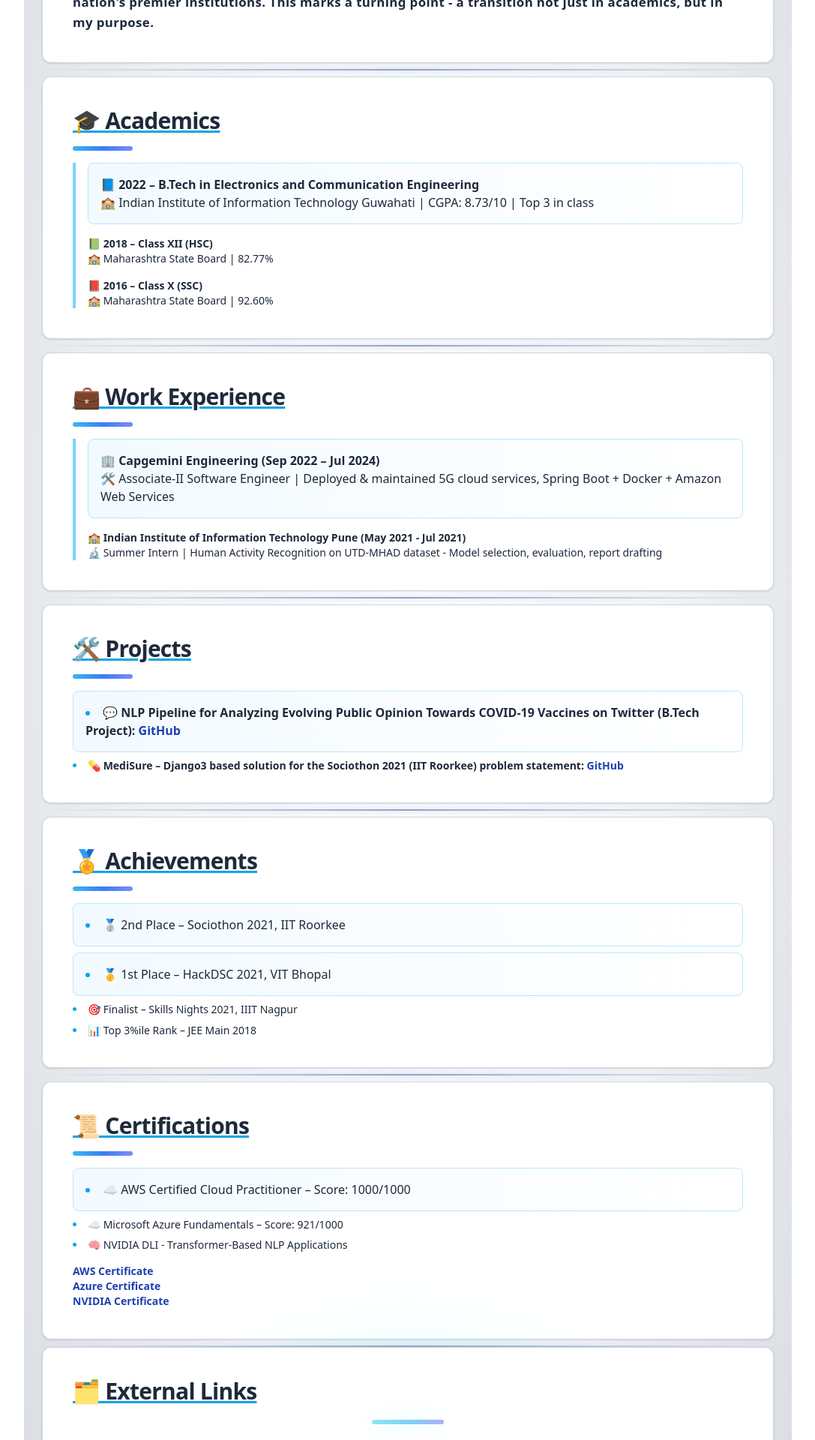
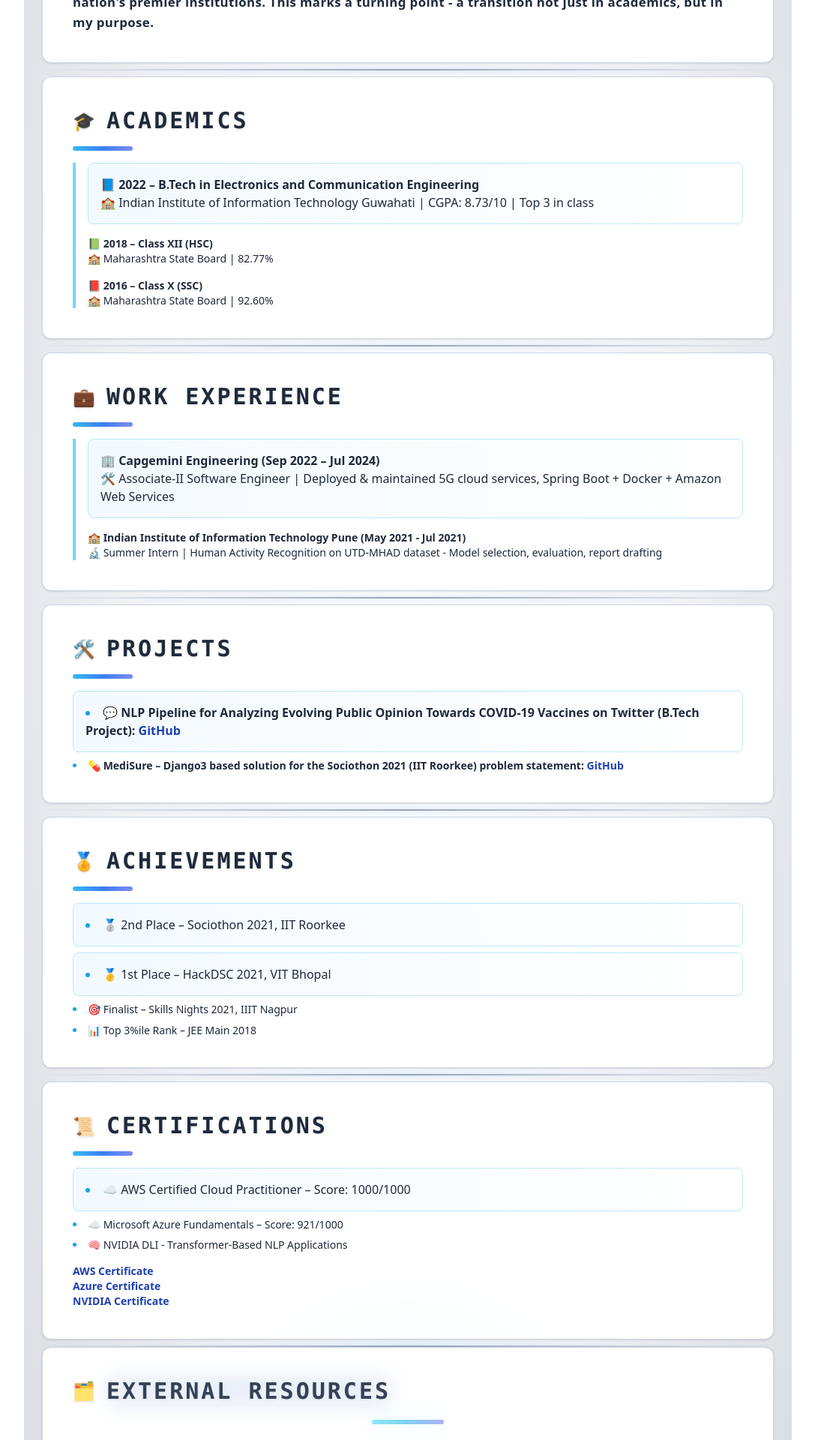
Before and after one commit to iamajitsingh/PortfolioWebsite, a React (Vite) app: page / in a window 1280 px wide. Shown: the part 880-2800 px from the top of the page at 75% size, without its empty margins (96-1183 px from the left). Built offline with nearby package versions, Linux system fonts and the light colour scheme.

Commit message:
Updated styles (glowing themes, fixed visual bugs: external resources and navbar tracking

```diff
--- a/src/components/AjitPortfolio.jsx
+++ b/src/components/AjitPortfolio.jsx
@@ -32,7 +32,7 @@
   }, []);
 
   useEffect(() => {
-    const sections = document.querySelectorAll("main > div[id]");
+    const sections = document.querySelectorAll("main [id]");
     const observer = new IntersectionObserver(
       (entries) => {
         entries.forEach((entry) => {
@@ -297,7 +297,11 @@
   ${card}
 `}>
 <CardContent className={`p-8 sm:p-10 space-y-4 ${text}`}>
-          <h2 className={`text-3xl font-semibold mb-2 underline ${underline} drop-shadow-sm tracking-tight`}>🧑‍💻 About Me</h2>
+
+          <h2 className={`text-3xl font-bold tracking-widest text-slate-800 dark:text-yellow-200 drop-shadow dark:drop-shadow-[0_0_8px_rgba(255,255,180,0.4)] flex items-center gap-3`}>
+  <span className="text-2xl">🧑‍💻</span>
+  <span className="uppercase font-mono">   About Me</span>
+</h2>
           <div className="w-20 h-[6px] rounded-full mt-1 mb-4 shadow-inner
   bg-gradient-to-r from-sky-400 via-blue-500 to-indigo-400
   dark:from-yellow-300 dark:via-orange-400 dark:to-pink-500">
@@ -334,7 +338,10 @@
   ${card}
 `}><CardContent className={`p-8 sm:p-10 space-y-4 ${text}`}>
 
-            <h2 className={`text-3xl font-semibold mb-2 underline ${underline} drop-shadow-sm tracking-tight`}>🎓 Academics</h2>
+            <h2 className={`text-3xl font-bold tracking-widest text-slate-800 dark:text-yellow-200 drop-shadow dark:drop-shadow-[0_0_8px_rgba(255,255,180,0.4)] flex items-center gap-3`}>
+  <span className="text-2xl">🎓</span>
+  <span className="uppercase font-mono">  Academics</span>
+</h2>
             <div className="w-20 h-[6px] rounded-full mt-1 mb-4 shadow-inner
   bg-gradient-to-r from-sky-400 via-blue-500 to-indigo-400
   dark:from-yellow-300 dark:via-orange-400 dark:to-pink-500">
@@ -381,7 +388,11 @@
 `}><CardContent className={`p-8 sm:p-10 space-y-4 ${text}`}>
 
 
-            <h2 className={`text-3xl font-semibold mb-2 underline ${underline} drop-shadow-sm tracking-tight`}>💼 Work Experience</h2>
+            <h2 className={`text-3xl font-bold tracking-widest text-slate-800 dark:text-yellow-200 drop-shadow dark:drop-shadow-[0_0_8px_rgba(255,255,180,0.4)] flex items-center gap-3`}>
+  <span className="text-2xl">💼</span>
+  <span className="uppercase font-mono"> Work Experience</span>
+</h2>
+
             <div className="w-20 h-[6px] rounded-full mt-1 mb-4 shadow-inner
   bg-gradient-to-r from-sky-400 via-blue-500 to-indigo-400
   dark:from-yellow-300 dark:via-orange-400 dark:to-pink-500">
@@ -423,7 +434,10 @@
   ${card}
 `}><CardContent className={`p-8 sm:p-10 space-y-4 ${text}`}>
 
-            <h2 className={`text-3xl font-semibold mb-2 underline ${underline} drop-shadow-sm tracking-tight`}>🛠️ Projects</h2>
+            <h2 className={`text-3xl font-bold tracking-widest text-slate-800 dark:text-yellow-200 drop-shadow dark:drop-shadow-[0_0_8px_rgba(255,255,180,0.4)] flex items-center gap-3`}>
+  <span className="text-2xl">🛠️</span>
+  <span className="uppercase font-mono">  Projects</span>
+</h2>
             <div className="w-20 h-[6px] rounded-full mt-1 mb-4 shadow-inner
   bg-gradient-to-r from-sky-400 via-blue-500 to-indigo-400
   dark:from-yellow-300 dark:via-orange-400 dark:to-pink-500">
@@ -460,7 +474,11 @@
   ${card}
 `}><CardContent className={`p-8 sm:p-10 space-y-4 ${text}`}>
 
-            <h2 className={`text-3xl font-semibold mb-2 underline ${underline} drop-shadow-sm tracking-tight`}>🏅 Achievements</h2>
+            <h2 className={`text-3xl font-bold tracking-widest text-slate-800 dark:text-yellow-200 drop-shadow dark:drop-shadow-[0_0_8px_rgba(255,255,180,0.4)] flex items-center gap-3`}>
+  <span className="text-2xl">🏅</span>
+  <span className="uppercase font-mono"> Achievements</span>
+</h2>
+
             <div className="w-20 h-[6px] rounded-full mt-1 mb-4 shadow-inner
   bg-gradient-to-r from-sky-400 via-blue-500 to-indigo-400
   dark:from-yellow-300 dark:via-orange-400 dark:to-pink-500">
@@ -500,7 +518,11 @@
   ${card}
 `}><CardContent className={`p-8 sm:p-10 space-y-4 ${text}`}>
 
-            <h2 className={`text-3xl font-semibold mb-2 underline ${underline} drop-shadow-sm tracking-tight`}>📜 Certifications</h2>
+            <h2 className={`text-3xl font-bold tracking-widest text-slate-800 dark:text-yellow-200 drop-shadow dark:drop-shadow-[0_0_8px_rgba(255,255,180,0.4)] flex items-center gap-3`}>
+  <span className="text-2xl">📜</span>
+  <span className="uppercase font-mono">Certifications</span>
+</h2>
+
             <div className="w-20 h-[6px] rounded-full mt-1 mb-4 shadow-inner
   bg-gradient-to-r from-sky-400 via-blue-500 to-indigo-400
   dark:from-yellow-300 dark:via-orange-400 dark:to-pink-500">
@@ -524,19 +546,13 @@
           <div className="absolute inset-0 h-[2px] bg-gradient-to-r from-transparent via-blue-500 to-transparent blur-sm opacity-60 animate-pulse"></div>
   <div className="relative z-10 h-[2px] bg-gradient-to-r from-transparent via-slate-400 to-transparent dark:via-slate-600"></div>
 
-          <div className="relative z-0 overflow-visible
-  before:content-[''] before:absolute before:inset-0
-  before:z-[-10]
-  before:bg-[url('/circuit-hud.svg')]
-  before:bg-no-repeat before:bg-center before:bg-contain
-  before:opacity-25 dark:before:opacity-30
-  before:drop-shadow-[0_0_40px_rgba(0,255,255,0.5)]
-  before:animate-pulse-glow">
+  <div className="relative z-0 overflow-visible">
 
-  {/* ARC REACTOR CORE BACKGLOW */}
-  <div className="absolute inset-0 flex items-center justify-center z-[-5] pointer-events-none">
-    <div className="w-60 h-60 rounded-full bg-cyan-400/10 dark:bg-yellow-400/10 blur-3xl animate-pulse shadow-[0_0_80px_40px_rgba(0,255,255,0.15)] dark:shadow-[0_0_80px_40px_rgba(255,255,0,0.1)]" />
-  </div>
+{/* ARC REACTOR CORE BACKGLOW */}
+<div className="absolute inset-0 flex items-center justify-center z-[-5] pointer-events-none">
+  <div className="w-60 h-60 rounded-full bg-cyan-400/10 dark:bg-yellow-400/10 blur-3xl animate-pulse shadow-[0_0_80px_40px_rgba(0,255,255,0.15)] dark:shadow-[0_0_80px_40px_rgba(255,255,0,0.1)]" />
+</div>
+
 
   <motion.div
     id="tracker"
@@ -556,9 +572,25 @@
       ${card}
     `}>
       <CardContent className={`p-8 sm:p-10 space-y-5 ${text}`}>
-        <h2 className={`text-3xl font-semibold mb-2 underline ${underline} drop-shadow-sm tracking-tight`}>
-          🗂️ External Links
-        </h2>
+
+      <h2 className="text-3xl font-bold tracking-widest uppercase font-mono flex items-center gap-3
+  text-slate-700 dark:text-yellow-200
+  drop-shadow-[0_1px_1px_rgba(0,0,0,0.15)]
+  dark:drop-shadow-[0_0_8px_rgba(255,255,180,0.4)]
+  relative">
+
+  <span className="text-2xl">🗂️</span>
+
+  <span className="relative">
+    External Resources
+    {/* Light Mode Glow Behind Text */}
+    <span className="absolute inset-0 blur-lg opacity-30 bg-blue-200 rounded-lg -z-10 dark:hidden"></span>
+    </span>
+</h2>
+
+
+
+
 
         {/* Arc Reactor Pulse Strip */}
         <div className="w-24 h-[6px] mx-auto rounded-full mt-1 mb-4
```
Also changed, not shown: 1 other file (tests, documents, lock files or other folders).
